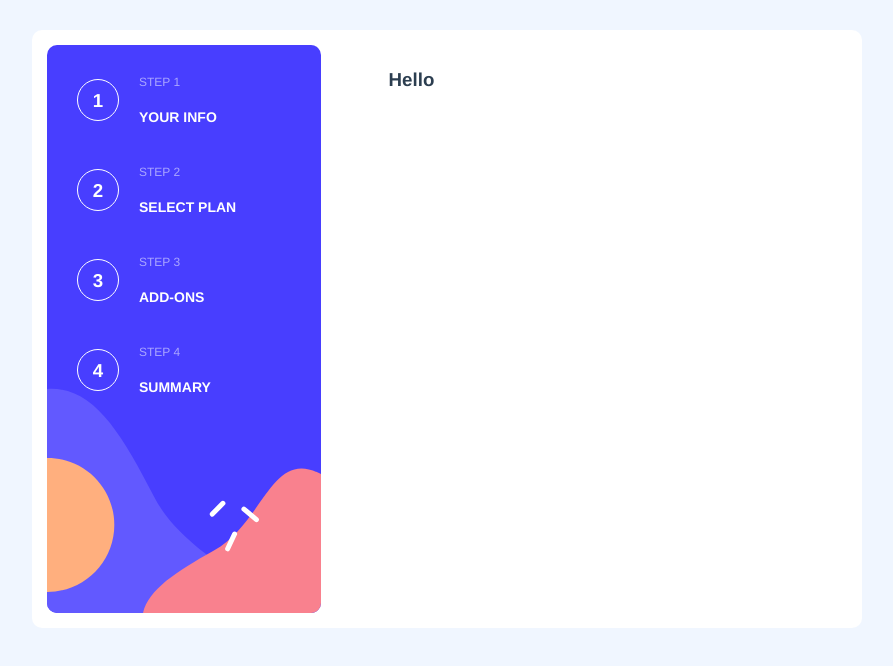
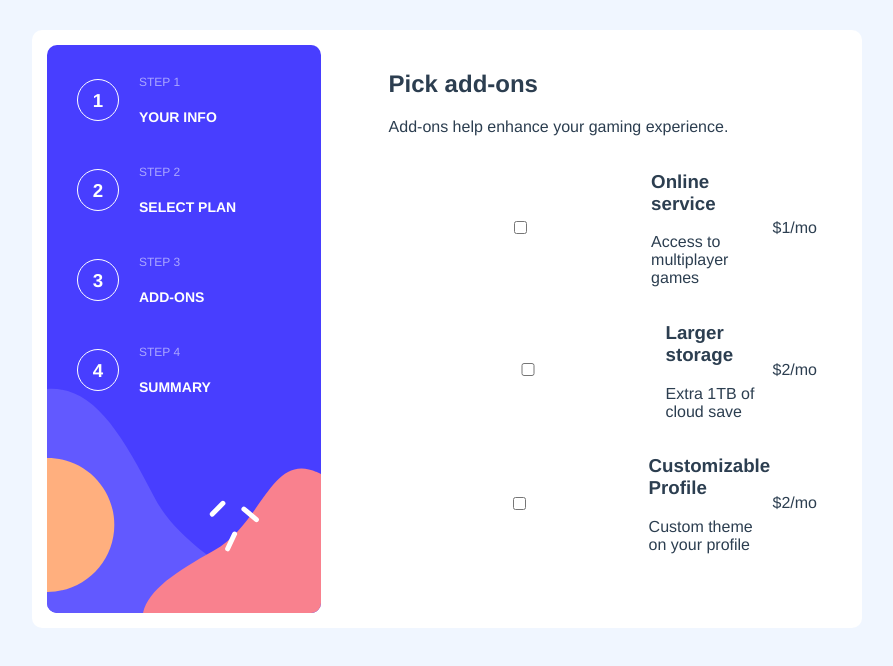
Before and after one commit to qudos4real/multi-step-form, a Vue app: page /Addons in a window 1280 px wide. Shown: the top 666 px of the page, without its empty margins (193-1086 px from the left). Built offline with nearby package versions, Linux system fonts and the light colour scheme.

Commit message:
Created Add-ons component and reset input styles

```diff
--- a/src/App.vue
+++ b/src/App.vue
@@ -19,7 +19,7 @@
 <script>
 import PersonalInfo from "./views/PersonalInfo.vue";
 export default {
-  // name: 'App',
+  name: 'App',
   components: {
     PersonalInfo,
   },
--- a/src/views/Addons.vue
+++ b/src/views/Addons.vue
@@ -1,13 +1,49 @@
 <template>
-  <h3>Hello</h3>
+  <h2>Pick add-ons</h2>
+  <p>Add-ons help enhance your gaming experience.</p>
+  <div class="addonWrapper">
+    <div v-for="addon in addonServices" :key="addon.name" class="addonList">
+      <input type="checkbox">
+      <div>
+        <h3>{{ addon.title }}</h3>
+        <p>{{ addon.desc }}</p>
+      </div>
+      {{ addon.price }}
+
+    </div>
+  </div>
 </template>
 
 <script>
 export default {
-
-}
+  name: "Addons",
+  data() {
+    return {
+    addonServices: [
+      {
+        title: "Online service",
+        desc: "Access to multiplayer games",
+        price: "$1/mo",
+      },
+      {
+        title: "Larger storage",
+        desc: "Extra 1TB of cloud save",
+        price: "$2/mo",
+      },
+      {
+        title: "Customizable Profile",
+        desc: "Custom theme on your profile",
+        price: "$2/mo",
+      },
+    ],
+    };
+  },
+};
 </script>
 
 <style>
-
+.addonList {
+  display: flex;
+  align-items: center;
+}
 </style>
--- a/src/views/SelectPlan.vue
+++ b/src/views/SelectPlan.vue
@@ -70,25 +70,6 @@ export default {
         console.log(this.active[index]);
       }
     },
-    // selectPlan(plan) {
-      //
-      // if (plan.title === "arcade") {
-      //   this.selectArcade = true;
-      //   this.selectAdvanced = false;
-      //   this.selectPro = false;
-      //   console.log(this.selectArcade);
-      // } else if (plan === "advanced") {
-      //   this.selectArcade = false;
-      //   this.selectAdvanced = true;
-      //   this.selectPro = false;
-      //   console.log(this.selectAdvanced);
-      // } else if (plan === "pro") {
-      //   this.selectArcade = false;
-      //   this.selectAdvanced = false;
-      //   this.selectPro = true;
-      //   console.log(this.selectPro);
-      // }
-
   },
 };
 </script>
@@ -143,7 +124,7 @@ export default {
 .time.active {
   color: darkblue;
 }
-input[type="checkbox"] {
+.switch>input[type="checkbox"] {
   -webkit-appearance: none;
   appearance: none;
   position: relative;
@@ -156,7 +137,7 @@ input[type="checkbox"] {
   border: none;
   cursor: pointer;
 }
-input[type="checkbox"]::after {
+.switch>input[type="checkbox"]::after {
   content: "";
   position: absolute;
   width: 1.25rem;
@@ -169,7 +150,7 @@ input[type="checkbox"]::after {
   border: none;
   outline: none;
 }
-input[type="checkbox"]:checked::after {
+.switch>input[type="checkbox"]:checked::after {
   left: 60%;
 }
 footer {
```
